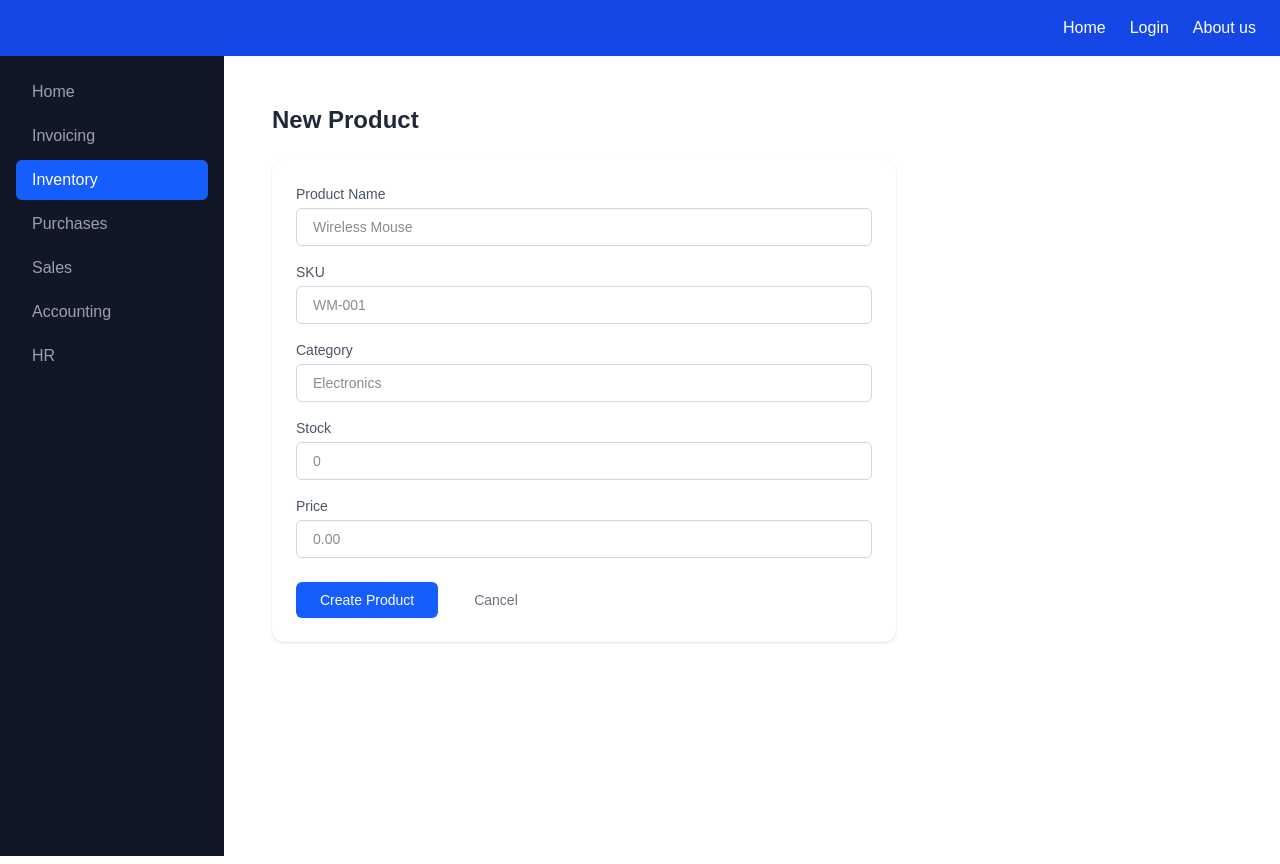
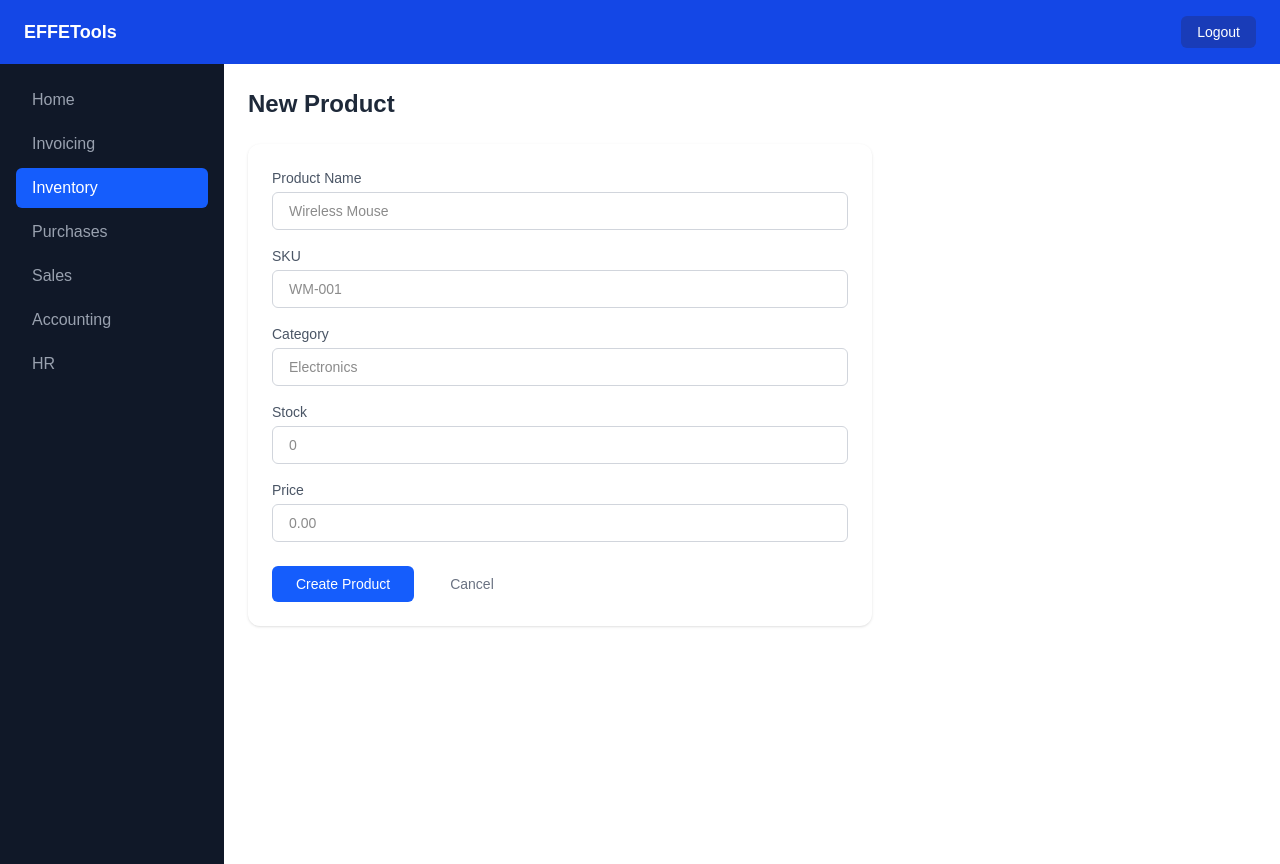
Before and after one commit to DelaO888/effetools-mock, a Next.js app: page /inventory/new in a window 1280 px wide. Built offline with nearby package versions, Linux system fonts and the light colour scheme; no server answers.

Commit message:
added username to title bar

```diff
--- a/src/app/(dashboard)/layout.tsx
+++ b/src/app/(dashboard)/layout.tsx
@@ -1,27 +1,23 @@
-import Navbar from "@/components/ui/Navbar"
-import Sidebar from "@/components/ui/Sidebar"
+"use client";
+
+import { SessionProvider } from "next-auth/react";
+import Navbar from "@/components/ui/Navbar";
+import Sidebar from "@/components/ui/Sidebar";
 
 export default function DashboardLayout({
   children,
 }: {
-  children: React.ReactNode
+  children: React.ReactNode;
 }) {
-
-
-
   return (
-    <div className="flex flex-col min-h-screen">
-      {/* sidebar will go here later */}
-
-      <Navbar></Navbar>
-
-      <div className="flex flex-1">
-        <Sidebar></Sidebar>
-        <main className="flex-1 p-6">
-          {children}
-        </main>
+    <SessionProvider>
+      <div className="flex flex-col min-h-screen">
+        <Navbar />
+        <div className="flex flex-1">
+          <Sidebar />
+          <main className="flex-1">{children}</main>
+        </div>
       </div>
-
-    </div>
-  )
+    </SessionProvider>
+  );
 }
--- a/src/components/ui/Navbar.tsx
+++ b/src/components/ui/Navbar.tsx
@@ -1,11 +1,27 @@
+"use client";
+
+import { useSession, signOut } from "next-auth/react";
+
 export default function Navbar() {
+  const { data: session } = useSession();
+
   return (
-    <nav className="sticky top-0 w-full bg-blue-700">
-      <ul className="flex items-center justify-end gap-6 px-6 py-4">
-        <li className="text-white cursor-pointer">Home</li>
-        <li className="text-white cursor-pointer">Login</li>
-        <li className="text-white cursor-pointer">About us</li>
-      </ul>
+    <nav className="sticky top-0 w-full bg-blue-700 z-10">
+      <div className="flex items-center justify-between px-6 py-4">
+        <span className="text-white font-bold text-lg">EFFETools</span>
+
+        <div className="flex items-center gap-4">
+          {session?.user?.name && (
+            <span className="text-blue-200 text-sm">{session.user.name}</span>
+          )}
+          <button
+            onClick={() => signOut({ callbackUrl: "/login" })}
+            className="text-white text-sm bg-blue-800 px-4 py-1.5 rounded-md hover:bg-blue-900 transition-colors"
+          >
+            Logout
+          </button>
+        </div>
+      </div>
     </nav>
-  )
+  );
 }
```
